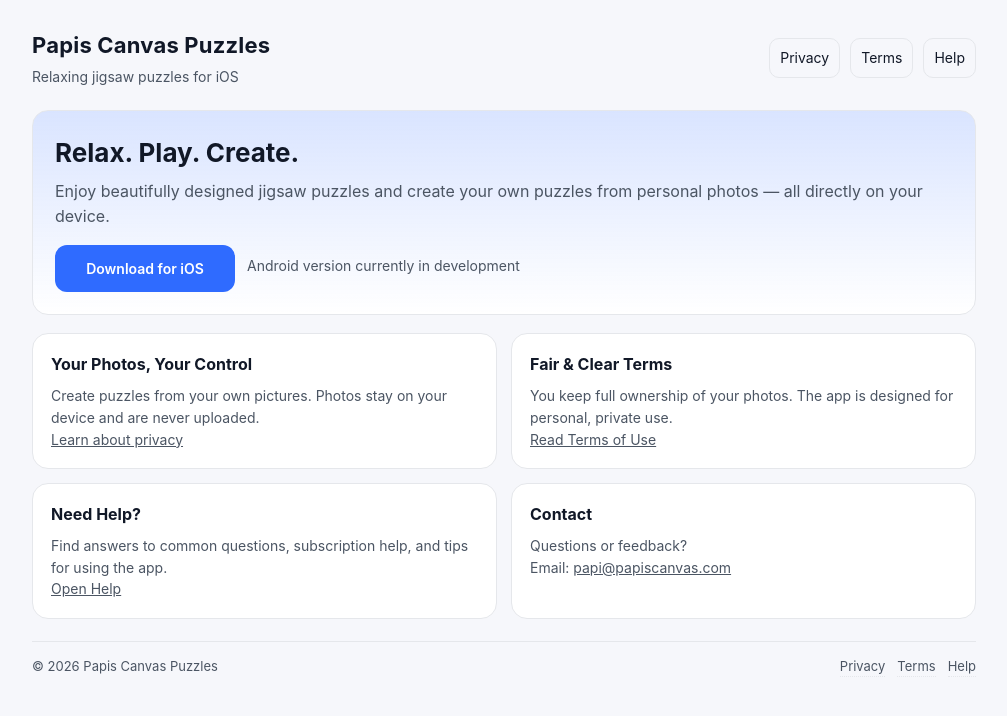
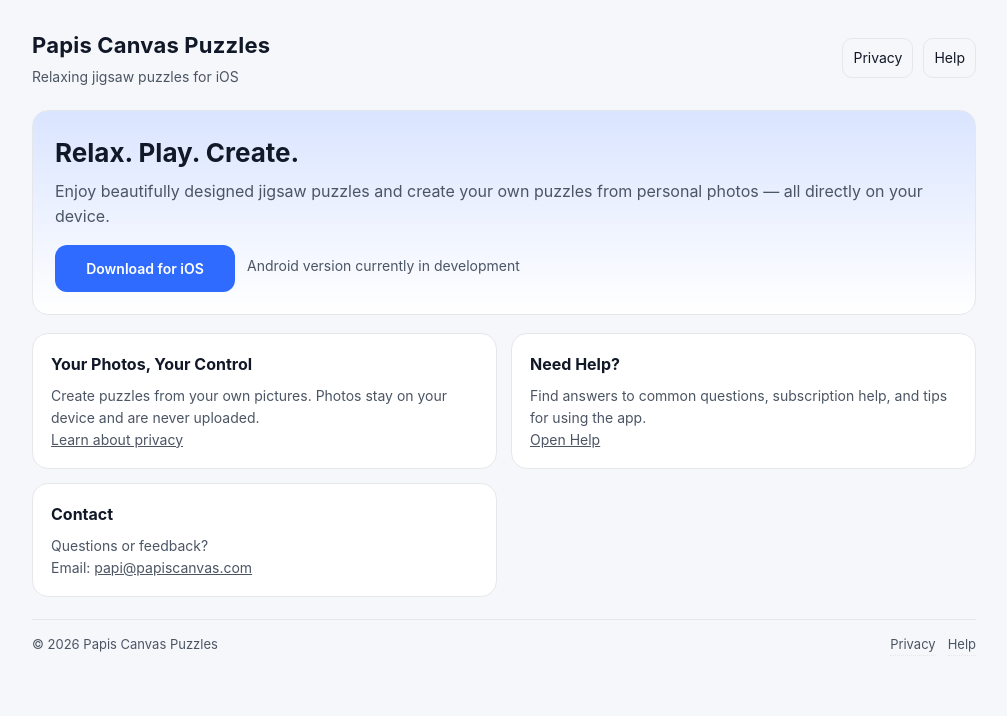
Before and after one commit to wx9ykjjjxp-ui/papiscanvaspuzzles, a plain HTML site: page index.html in a window 1280 px wide. Shown: the whole page, without its empty margins (136-1143 px from the left). Drawn offline with Linux system fonts and the light colour scheme.

Commit message:
Update index.html

```diff
--- a/index.html
+++ b/index.html
@@ -16,7 +16,6 @@
       </div>
       <div class="nav">
         <a href="privacy.html">Privacy</a>
-        <a href="terms.html">Terms</a>
         <a href="help.html">Help</a>
       </div>
     </div>
@@ -51,15 +50,6 @@
       </div>
 
       <div class="card half">
-        <h3>Fair & Clear Terms</h3>
-        <p>
-          You keep full ownership of your photos.
-          The app is designed for personal, private use.
-        </p>
-        <p><a href="terms.html">Read Terms of Use</a></p>
-      </div>
-
-      <div class="card half">
         <h3>Need Help?</h3>
         <p>
           Find answers to common questions, subscription help,
@@ -82,7 +72,6 @@
       <div>© <span id="year"></span> Papis Canvas Puzzles</div>
       <div class="small-links">
         <a href="privacy.html">Privacy</a>
-        <a href="terms.html">Terms</a>
         <a href="help.html">Help</a>
       </div>
     </div>
```
